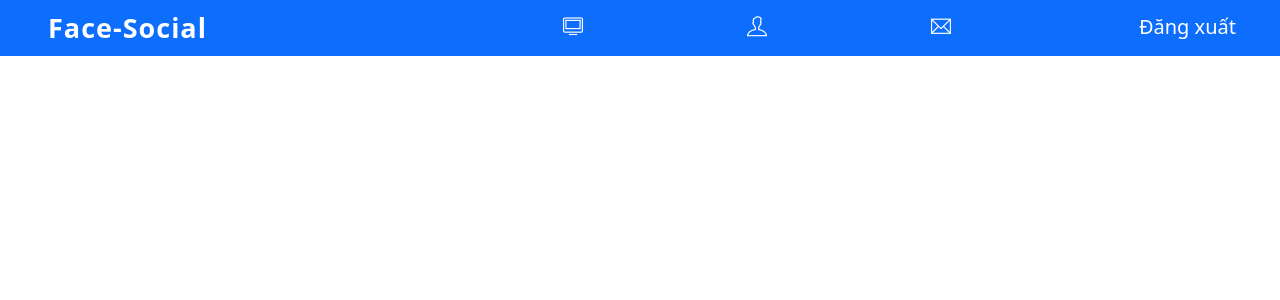
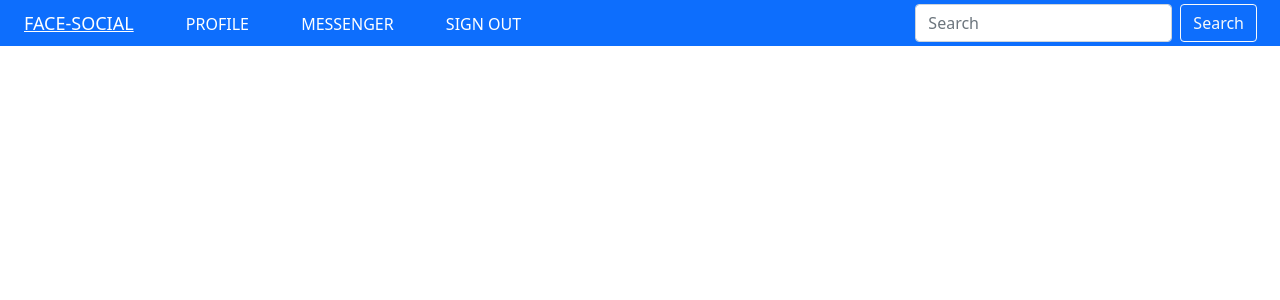
Before and after one commit to thehuyvt/btl-face-social.github.io, a PHP site: page /members/mheader.php in a window 1280 px wide. Shown: the top 300 px of the page. Run offline with PHP 8.4, Linux system fonts and the light colour scheme.

Commit message:
Huy commit

```diff
--- a/css/mheader.css
+++ b/css/mheader.css
@@ -1,46 +1,114 @@
-.header{
+*{
+    padding: 0;
+    margin: 0;
+    box-sizing: border-box;
+}
+html{
+    scroll-behavior: smooth;
+    font-family: Arial, Helvetica, sans-serif;
+}
+#header{
+    height: 46px;
+    background-color: #0d6efd;
     position: fixed;
     top:0;
-    left:0;
-    right:0;
+    width: 100%;
     z-index: 1;
+    overflow: hidden;
 }
 
-.nav > li > a{
-    color: #fff;
-    text-decoration: none;
-    font-size: 20px;
-    padding: 8px 20px;
-    margin: 0 24px;
-    line-height: 48px;
+.nav{
+    display: inline-block;
 }
 
-.nav  li:hover  a{
-   font-size: 22px;
-   text-decoration: underline;
+.nav li{
+    display: inline-block;
+    position: relative;
 }
 
-.nav #logo{
-    font-size: 27px;
-    font-weight: 550;
-    margin-right: 16px;
-    letter-spacing: 1px;
+.nav >li >a{
+    line-height: 46px;
+    color: #fff;
+    padding:0 24px;
+    text-transform: uppercase;
+    height: 46px;
+}
+.nav li a{
+    display: block;
+    text-decoration: none;
+}
+.nav > li:hover >a{
+    font-size: 18px;
+    text-decoration: underline;
 }
 
-.nav li #logo{
-   text-decoration: none;
+.nav .subnav{
+    display: none;
+    position: absolute;
+    box-shadow: 0 0 10px rgba(0, 0, 0, 0.3);
 }
 
-.nav .signout{
-    position: absolute;
-    top:-5px;
-    right: 0;
-    line-height: 48px;
+.nav .subnav li{
+   display: list-item;
+   background-color: #fff;
+   list-style: none;
+   height: 38px;
+   width: 160px;
 }
 
-.nav .icons-news{
-    position: relative;
+.nav .subnav a{
+    display: block;
+    line-height: 38px;
+    color: #000;
+    padding: 0 14px;
+}
+
+.nav li:hover .subnav{
+    display: block;
+}
+
+.nav .subnav li:hover{
+    background-color: #ccc;
+}
+
+.nav li .subnav-down-icon{
+    font-size: 14px;
+}
+
+
+#header .mobile-menu-btn,
+#header .search-btn{
+    float: right;
+    padding: 0 23px;
+    height: 46px;
+    position: absolute;
     top:0;
-    right: -200px;
-    margin-left: 100px;
+    right: 0;
+
 }
+
+#header .search-btn{
+    float: right;
+    padding: 0 23px;
+    height: 46px;
+    position: absolute;
+    top:4px;
+    right: 0;
+}
+#header .menu-icon,
+#header .search-icon{
+    color:#fff;
+    line-height: 46px;
+    font-size: 18px;
+}
+#header .mobile-menu-btn:hover{
+    font-size: 20px;
+}
+
+#header .mobile-menu-btn:hover .menu-icon{
+    font-size: 22px;
+}
+#header .search-btn:hover .search-icon{
+    font-size: 20px;
+    cursor: pointer;
+}
--- /dev/null
+++ b/css/responsive.css
@@ -0,0 +1,32 @@
+/*  PC */
+@media (min-width: 1024px){
+    #header .mobile-menu-btn{
+        display: none;
+    }
+
+}
+/* Tablet */
+@media (min-width:740px) and (max-width:1023px){
+    #header .mobile-menu-btn{
+        display: none;
+    }
+}
+
+/* Moblie */
+@media (max-width:739px) {
+    .nav{
+        display: block;
+    }
+    .nav li:first-child{
+        display: inline-block;
+    }
+
+    .nav>li{
+        display: block;
+    }
+
+    #header .search-btn{
+        display: none;
+    }
+
+}
--- a/members/mfooter.php
+++ b/members/mfooter.php
@@ -1,3 +1,4 @@
 <script src="../js/bootstrap.bundle.min.js"></script>
+<script src="../js/navbar.js"></script>
   </body>
 </html>
--- a/members/mheader.php
+++ b/members/mheader.php
@@ -8,16 +8,27 @@
     <!-- Bootstrap CSS -->
     <link rel="stylesheet" href="../css/bootstrap.min.css">
     <link rel="stylesheet" href="../css/mheader.css">
+    <link rel="stylesheet" href="../css/responsive.css">
     <link rel="stylesheet" href="../font/themify-icons/themify-icons.css">
     <title>Face-Social</title>
   </head>
   <body>
-    <div class="header container-fluid bg-primary p-1">
-        <ul class="nav ">
-          <li><a href="./index.php" id="logo">Face-Social</a></li>
-          <li><a href="./news.php"class="icons-news"><i class="ti-desktop"></i></a></li>
-          <li><a href="./profile.php"class="icons-news"><i class="ti-user"></i></a></li>
-          <li><a href="./mesenger.php"class="icons-news"><i class="ti-email"></i></a></li>
-          <li><a href="../logout.php" class="signout">Đăng xuất</a></li>
-         </ul>
-    </div>
+  <div id="header" >
+            <ul class="nav ">
+                <li><a href="./index.php">Face-Social</a></li>
+                <li><a href="./profile.php">Profile</a></li>
+                <li><a href="./messenger.php">Messenger</a></li>
+                <li><a href="../logout.php">Sign Out</a></li>
+            </ul>
+
+            <div class="search-btn">
+              <form class="d-flex">
+                <input class="form-control me-2" type="search" placeholder="Search" aria-label="Search">
+                <button class="btn btn-outline-light" type="submit">Search</button>
+              </form>
+            </div>
+            <div id="mobile-menu" class="mobile-menu-btn">
+                <i class="menu-icon ti-menu"></i>
+            </div>
+
+        </div>
```
Also changed, not shown: js/navbar.js (added, +24 -0 lines).
